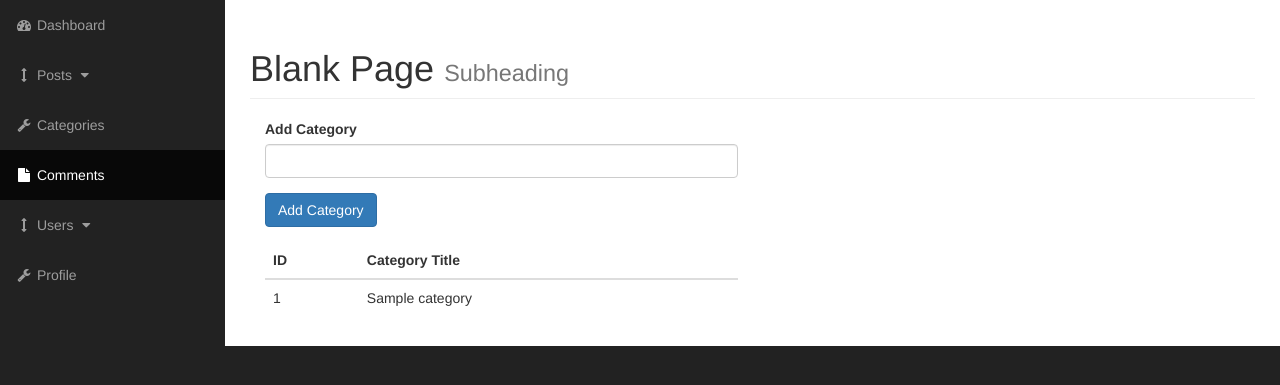
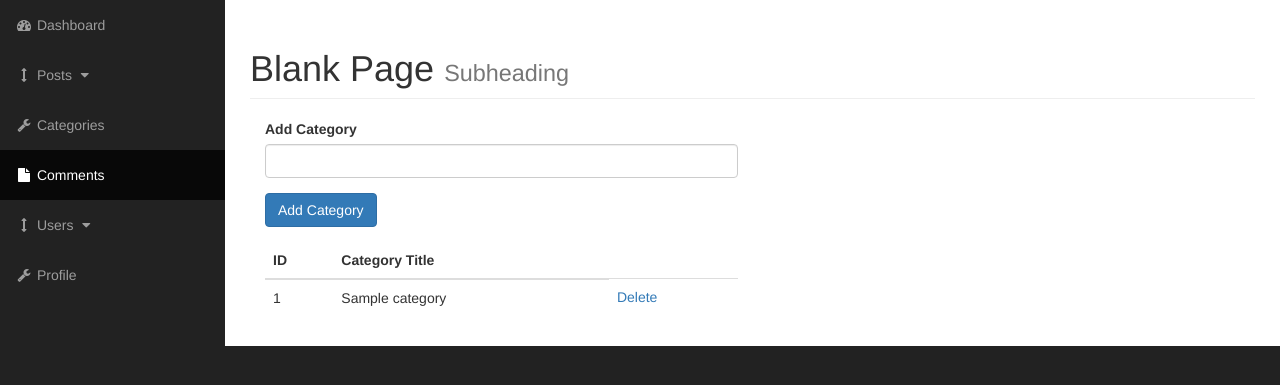
Before and after one commit to ciarancooke9/PHP_CMS_Practice_app, a PHP site: page /admin/categories.php in a window 1280 px wide. Shown: the part 51-436 px from the top of the page. Run offline with PHP 8.4, Linux system fonts and the light colour scheme; tables that the repository leaves empty or names only in its code hold one stand-in row (values such as "Sample post").

Commit message:
Delete category button working on admin.

```diff
--- a/cms/admin/categories.php
+++ b/cms/admin/categories.php
@@ -24,8 +24,8 @@
                                 if ($cat_title =="" || empty($cat_title)) {
                                 echo "Field cannot be empty";
                             } else {
-                                $query = "INSERT INTO categories($cat_title) ";
-                                $query.= "VALUE('{$cat_title}' ";
+                                $query = "INSERT INTO categories(cat_title) ";
+                                $query .= "VALUE('{$cat_title}') ";
 
                                 $category_query = mysqli_query($connection, $query);
 
@@ -50,8 +50,7 @@
                 </div>
                 <div class="col-xs-6">
                <?php
-               $query = 'SELECT * FROM categories';
-                    $select_categories = mysqli_query($connection, $query);
+
                     ?>
                     <table class="table">
                         <thead>
@@ -62,17 +61,31 @@
                         </thead>
                         <tbody>
                         <?php
-
+                        $query = 'SELECT * FROM categories';
+                        $select_categories = mysqli_query($connection, $query);
                         while ($row = mysqli_fetch_assoc($select_categories)) {
                             $cat_id = $row['cat_id'];
                             $cat_title = $row['cat_title'];
                             echo "<tr>";
                             echo "<td>{$cat_id}</td>";
                             echo "<td>{$cat_title}</td>";
+                            echo "<td><a href='categories.php?delete={$cat_id}'>Delete</a></td>";
                             echo "</tr>";
                         }
 
                         ?>
+                        <?php
+
+                        if (isset($_GET['delete'])){
+                            $the_cat_id = $_GET['delete'];
+                            $query = "DELETE FROM categories WHERE cat_id = {$the_cat_id} ";
+                            $delete_query = mysqli_query($connection, $query);
+                            header("Location: categories.php"); //refreshes page
+                        }
+
+                        ?>
+
+
                         </tbody>
                     </table>
                 </div>
--- a/cms/admin/includes/header.php
+++ b/cms/admin/includes/header.php
@@ -1,3 +1,4 @@
+<?php ob_start(); ?>
 <?php include "../includes/db.php"; ?>
 <!DOCTYPE html>
 <html lang="en">
--- a/cms/includes/header.php
+++ b/cms/includes/header.php
@@ -1,3 +1,4 @@
+<?php ob_start(); ?>
 <!DOCTYPE html>
 <html lang="en">
 
```
